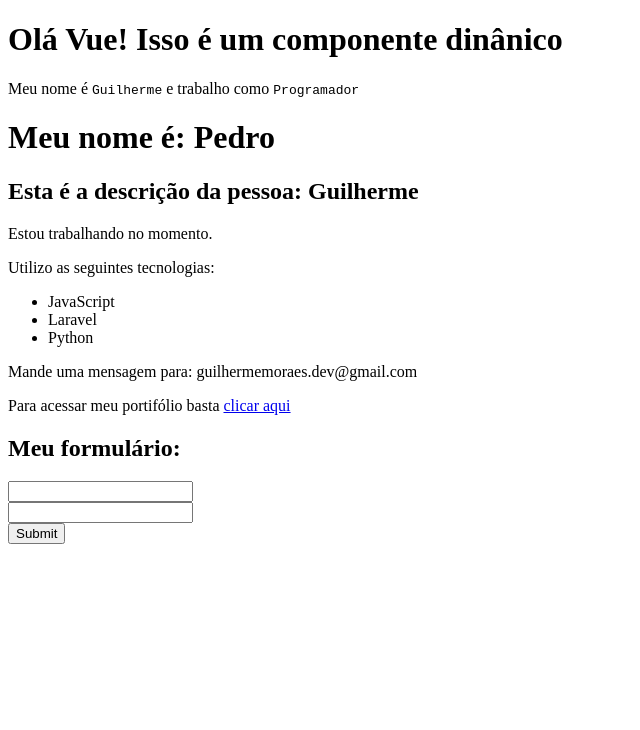
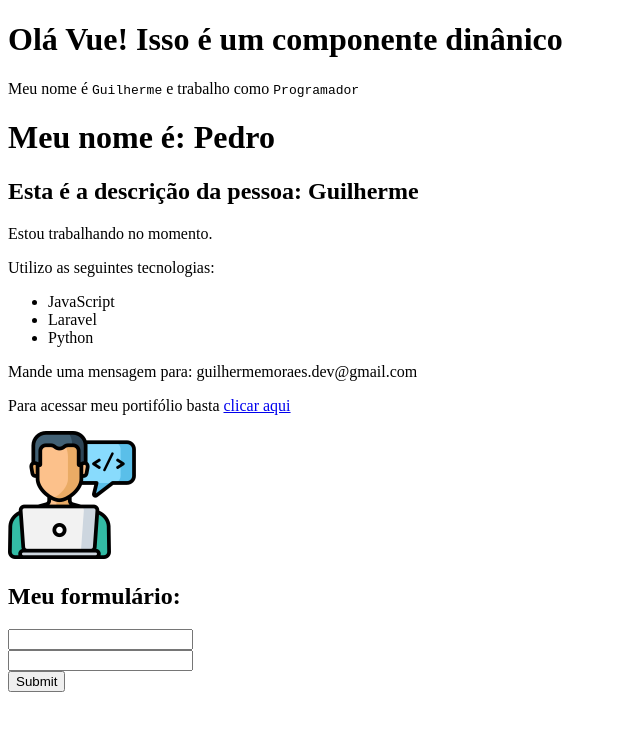
Before and after one commit to ApenasGuil/learning-vue-3, a Vue app: page / in a window 1280 px wide. Shown: the top 730 px of the page, without its empty margins (0-640 px from the left). Built offline with nearby package versions, Linux system fonts and the light colour scheme.

Commit message:
user image (shorter v-bind)

```diff
--- a/src/components/Info.vue
+++ b/src/components/Info.vue
@@ -10,13 +10,19 @@
     <p v-show="mostrar_email">Mande uma mensagem para: {{ email }}</p>
     <p>
         Para acessar meu portifólio basta
-        <a v-bind:href="meu_link">clicar aqui</a>
+        <a v-bind:href="meu_link" target="_blank">clicar aqui</a>
     </p>
+    <Picture />
 </template>
 
 <script>
+import Picture from "./Picture.vue";
+
 export default {
     name: "Info",
+    components: {
+        Picture,
+    },
     data() {
         return {
             esta_trabalhando: true,
--- /dev/null
+++ b/src/components/Picture.vue
@@ -0,0 +1,16 @@
+<template>
+    <img :src="avatar" :alt="descricao" />
+    <!-- :src === v-bind:src (Modo enxuto)  -->
+</template>
+
+<script>
+export default {
+    name: "Picture",
+    data() {
+        return {
+            avatar: "/img/avatar.png",
+            descricao: "Guil Moraes",
+        };
+    },
+};
+</script>
```
Also changed, not shown: public/img/avatar.png (added).
